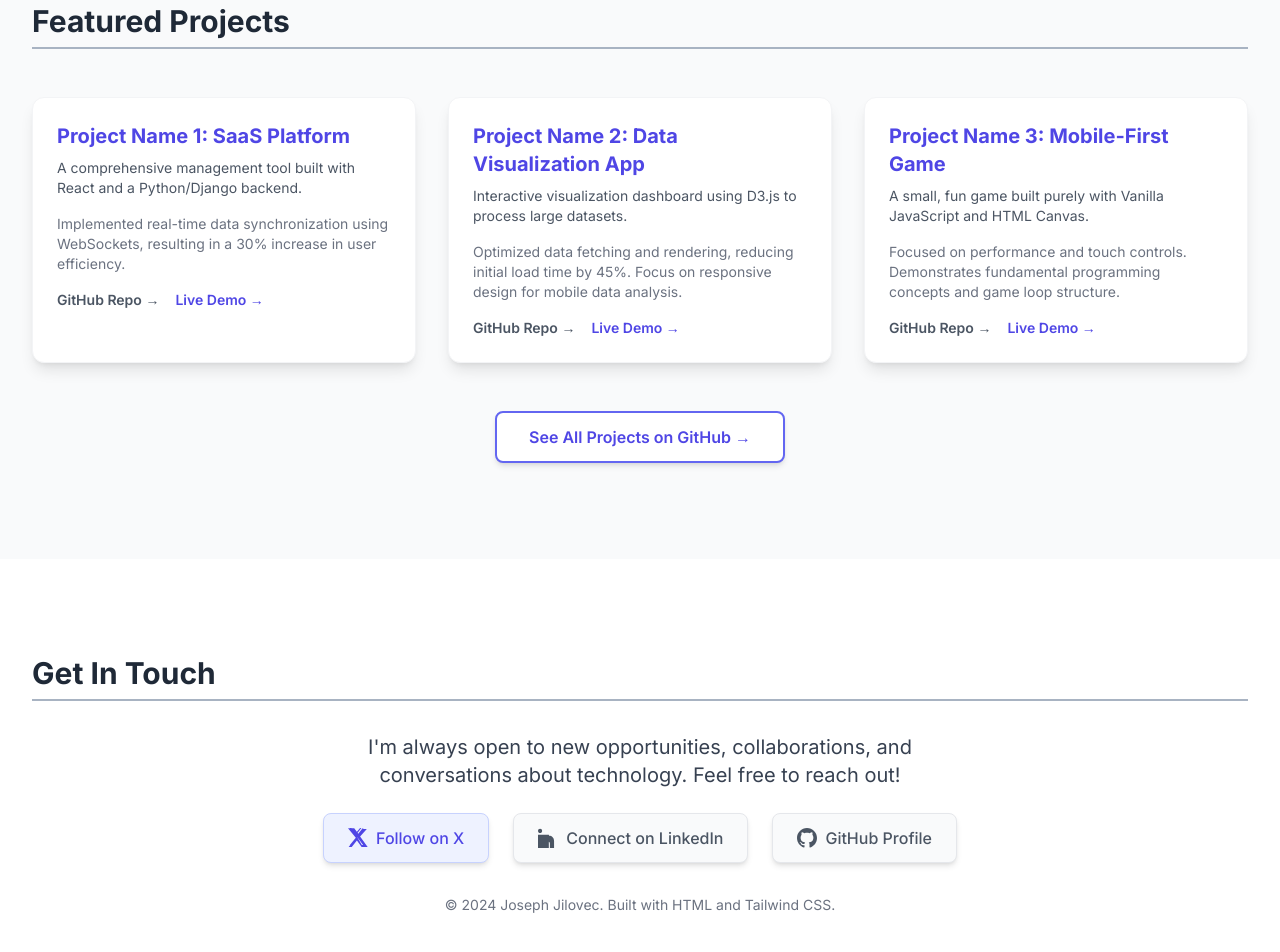
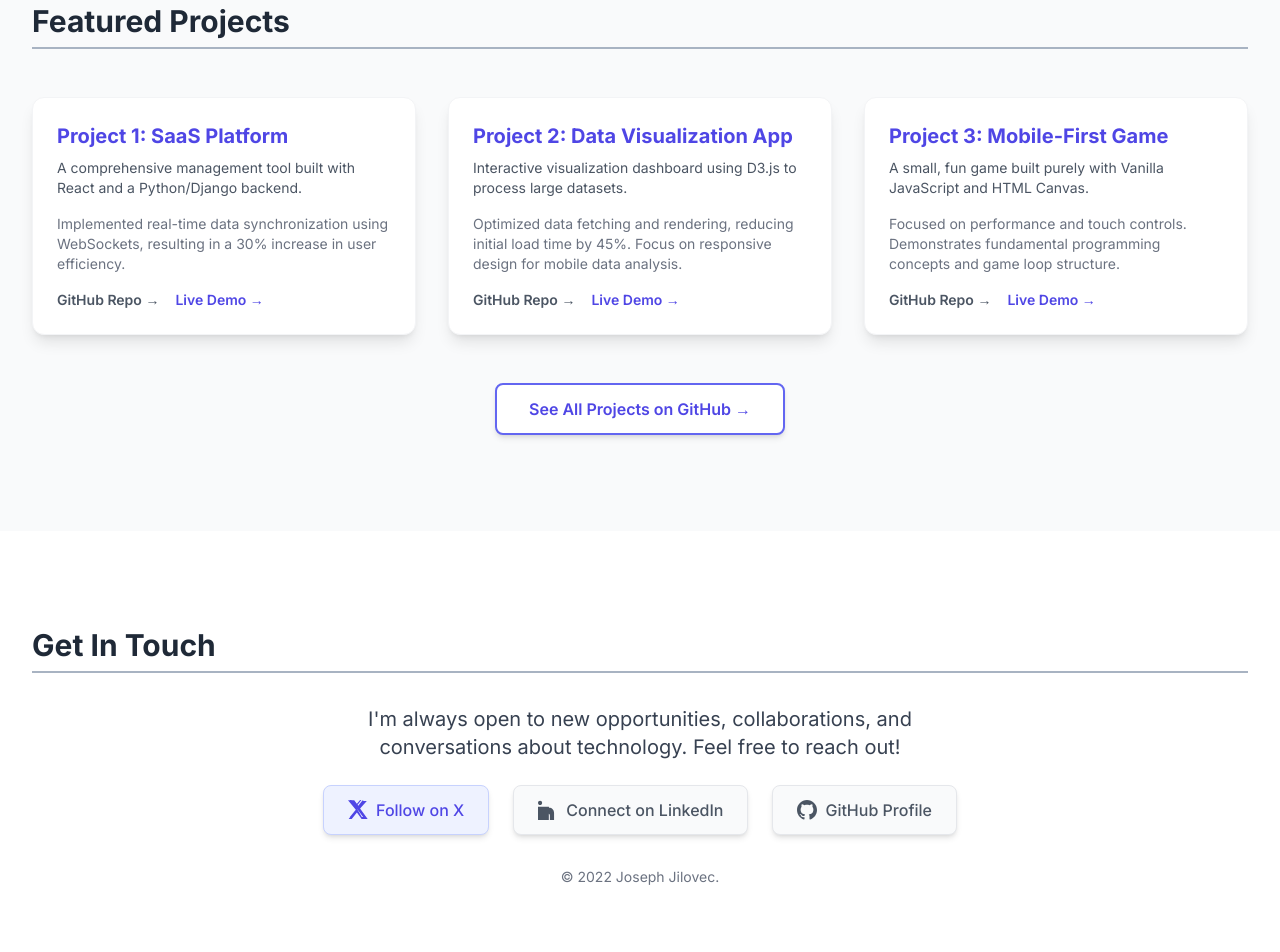
Before and after one commit to josephjilovec/josephjilovec.github.io, a plain HTML site: page index.html in a window 1280 px wide. Shown: the part 1399-2351 px from the top of the page. Drawn offline with nearby package versions, Linux system fonts and the light colour scheme.

Commit message:
Update project names and copyright year in index.html

```diff
--- a/index.html
+++ b/index.html
@@ -96,7 +96,7 @@
             <div class="grid grid-cols-1 md:grid-cols-2 lg:grid-cols-3 gap-8">
 
                 <!-- Project Card 1 --><div class="project-card bg-white rounded-xl shadow-lg p-6 border border-gray-100">
-                    <h4 class="text-xl font-bold text-indigo-600 mb-2">Project Name 1: SaaS Platform</h4>
+                    <h4 class="text-xl font-bold text-indigo-600 mb-2">Project 1: SaaS Platform</h4>
                     <p class="text-gray-600 mb-4 text-sm">A comprehensive management tool built with React and a Python/Django backend.</p>
                     <p class="text-sm text-gray-500 mb-4">
                         Implemented real-time data synchronization using WebSockets, resulting in a 30% increase in user efficiency.
@@ -112,7 +112,7 @@
                 </div>
 
                 <!-- Project Card 2 --><div class="project-card bg-white rounded-xl shadow-lg p-6 border border-gray-100">
-                    <h4 class="text-xl font-bold text-indigo-600 mb-2">Project Name 2: Data Visualization App</h4>
+                    <h4 class="text-xl font-bold text-indigo-600 mb-2">Project 2: Data Visualization App</h4>
                     <p class="text-gray-600 mb-4 text-sm">Interactive visualization dashboard using D3.js to process large datasets.</p>
                     <p class="text-sm text-gray-500 mb-4">
                         Optimized data fetching and rendering, reducing initial load time by 45%. Focus on responsive design for mobile data analysis.
@@ -128,7 +128,7 @@
                 </div>
 
                 <!-- Project Card 3 --><div class="project-card bg-white rounded-xl shadow-lg p-6 border border-gray-100">
-                    <h4 class="text-xl font-bold text-indigo-600 mb-2">Project Name 3: Mobile-First Game</h4>
+                    <h4 class="text-xl font-bold text-indigo-600 mb-2">Project 3: Mobile-First Game</h4>
                     <p class="text-gray-600 mb-4 text-sm">A small, fun game built purely with Vanilla JavaScript and HTML Canvas.</p>
                     <p class="text-sm text-gray-500 mb-4">
                         Focused on performance and touch controls. Demonstrates fundamental programming concepts and game loop structure.
@@ -177,7 +177,7 @@
                 </div>
 
                 <p class="mt-8 text-sm text-gray-500">
-                    &copy; 2024 Joseph Jilovec. Built with HTML and Tailwind CSS.
+                    &copy; 2022 Joseph Jilovec.
                 </p>
             </div>
         </div>
```
